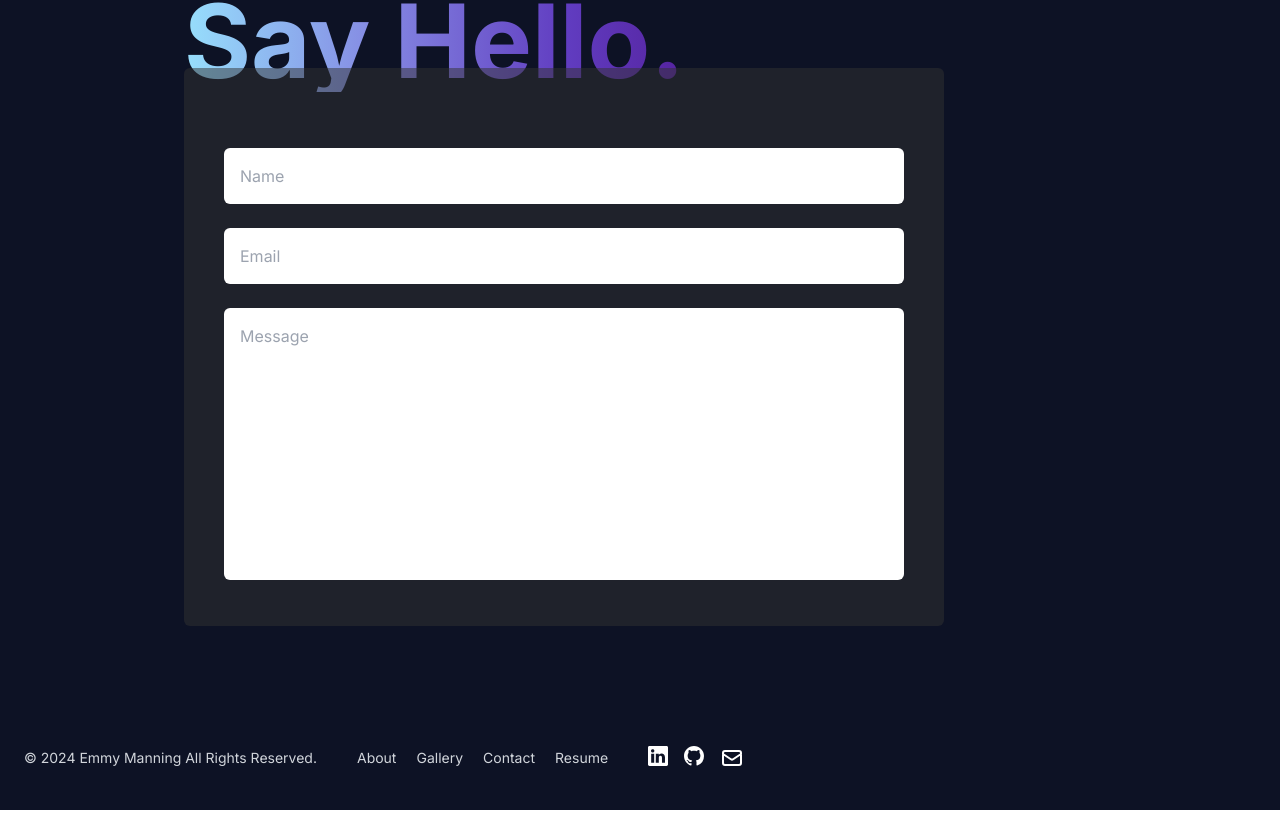
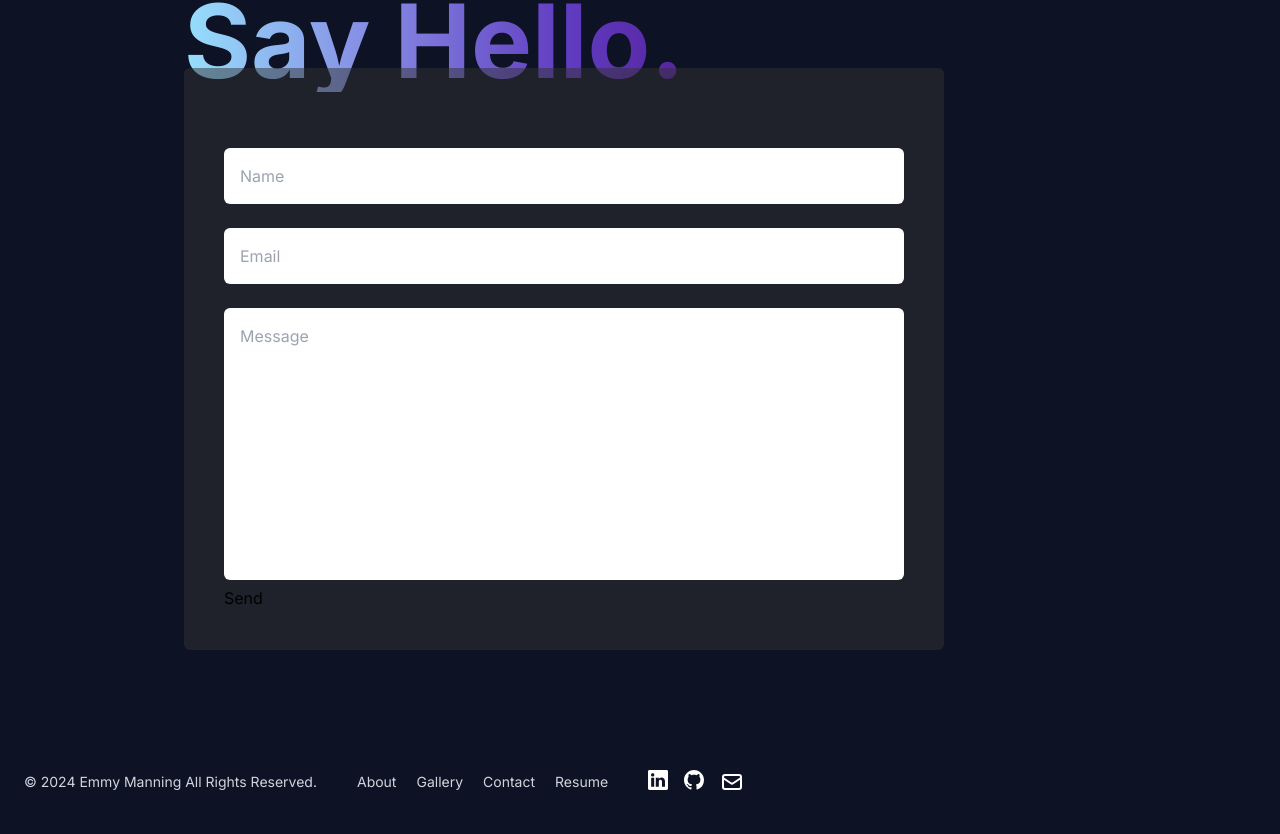
Before and after one commit to eobcre/portfolio-next13, a Next.js app: page /contact in a window 1280 px wide. Shown: the part 362-1196 px from the top of the page. Before the commit the page ends 1172 px from the top, so only its background shows below. Built offline with nearby package versions, Linux system fonts and the light colour scheme.

Commit message:
implemented button component and style

```diff
--- a/src/app/(routes)/contact/page.tsx
+++ b/src/app/(routes)/contact/page.tsx
@@ -2,19 +2,18 @@
 
 // components
 import TypeWriting from '@/app/components/TypeWriting';
+import Button from '@/app/components/Button';
 
 const ContactPage = () => {
-  const h1Style = 'custom-text text-5xl font-bold sm:text-[8vw]'
+  const h1Style = 'custom-text text-5xl font-bold sm:text-[8vw]';
   const inputStyle = 'rounded-md outline-none p-4 w-full';
-  const textareaStyle = 'rounded-md outline-none resize-none mt-6 p-4 w-full'
+  const textareaStyle = 'rounded-md outline-none resize-none mt-6 p-4 w-full';
 
   return (
     <div className='px-10 py-20 w-full min-h-screen md:pl-10 md:pr-48'>
       <TypeWriting text='Contact.' delay={200} />
       <div className='pt-20 xl:px-36'>
-        <h1 className={h1Style}>
-          Say Hello.
-        </h1>
+        <h1 className={h1Style}>Say Hello.</h1>
         <div className='bg-[#333333] bg-opacity-50 rounded-md -mt-3 sm:-mt-4 p-10 md:-mt-5 lg:-mt-6'>
           <input
             type='text'
@@ -38,6 +37,7 @@ const ContactPage = () => {
             placeholder='Message'
             className={textareaStyle}
           ></textarea>
+          <Button buttonName='Send' className='custom-text text-lg font-bold border border-blue-300 rounded-md mt-5 px-6 py-3 hover:text-[#97dffc] hover:duration-300' />
         </div>
       </div>
     </div>
```
